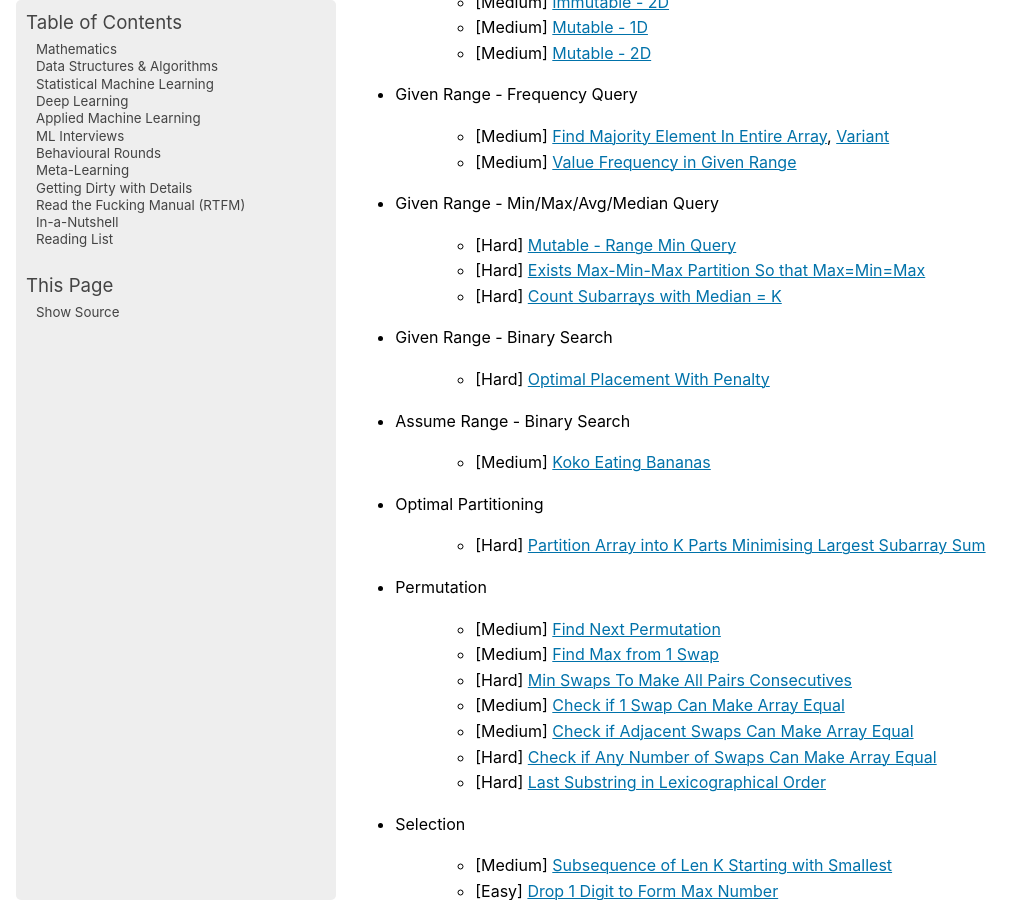
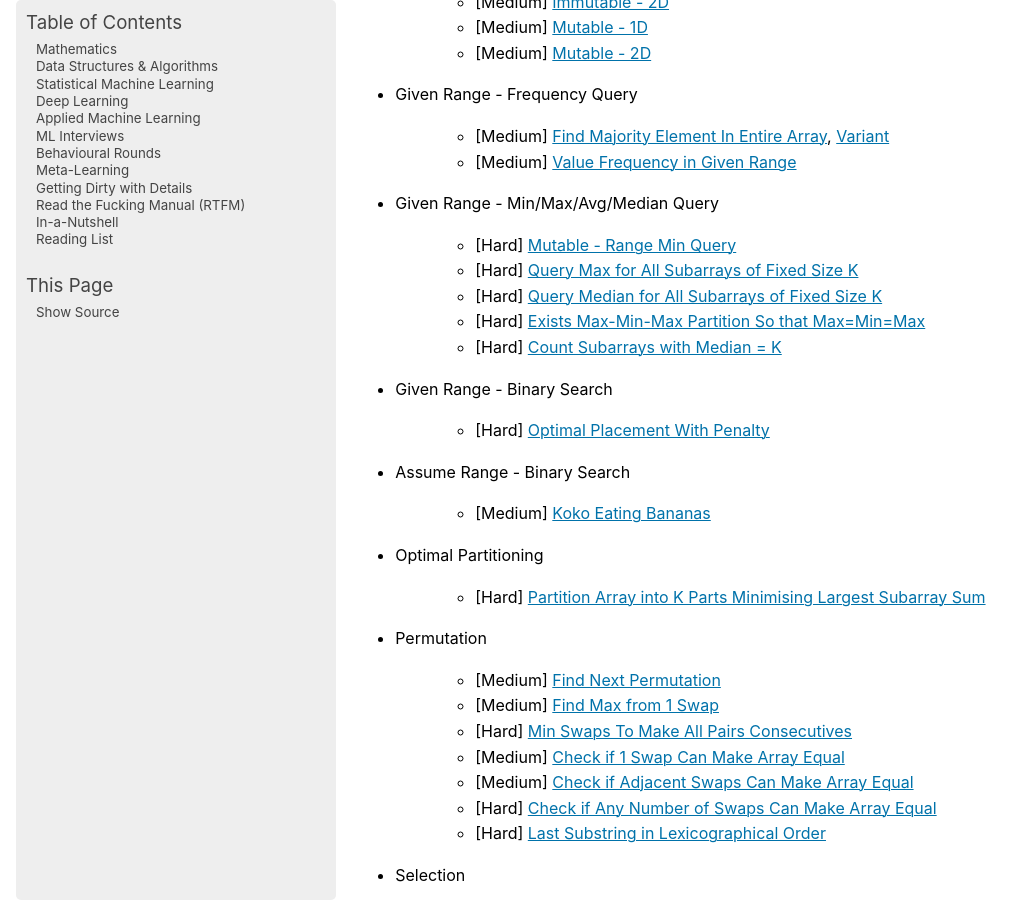
Before and after one commit to uselesstechjunks/leetcode, a Sphinx documentation site: the page built from docs/source/dsa/qb.rst, in a window 1280 px wide and 900 px high, scrolled down 3184 px. Shown: the whole window, without its empty margins (0-1033 px from the left). Built offline with Sphinx 7.4.7, drawn with Linux system fonts in a browser that asks for light colours; pages that are not in the unit, such as notebooks, are missing from menus.

Commit message:
Update qb.rst

```diff
--- a/docs/source/dsa/qb.rst
+++ b/docs/source/dsa/qb.rst
@@ -124,6 +124,8 @@ Arrays
 - Given Range - Min/Max/Avg/Median Query
 
 	- [Hard] `Mutable - Range Min Query <https://www.spoj.com/problems/RMQSQ/>`_
+	- [Hard] `Query Max for All Subarrays of Fixed Size K <https://leetcode.com/problems/sliding-window-maximum/description/>`_
+	- [Hard] `Query Median for All Subarrays of Fixed Size K <https://leetcode.com/problems/sliding-window-median/description/>`_
 	- [Hard] `Exists Max-Min-Max Partition So that Max=Min=Max <https://codeforces.com/contest/1454/problem/F>`_
 	- [Hard] `Count Subarrays with Median = K <https://leetcode.com/problems/count-subarrays-with-median-k/>`_
 - Given Range - Binary Search
```
